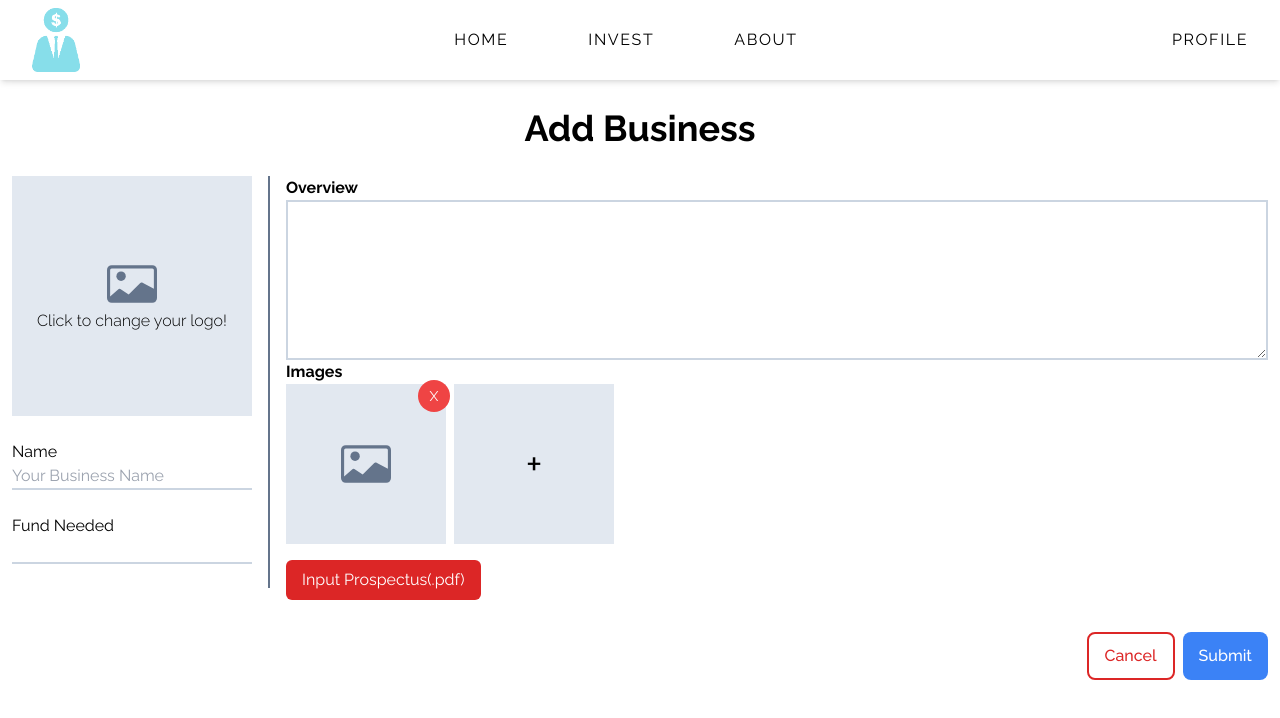
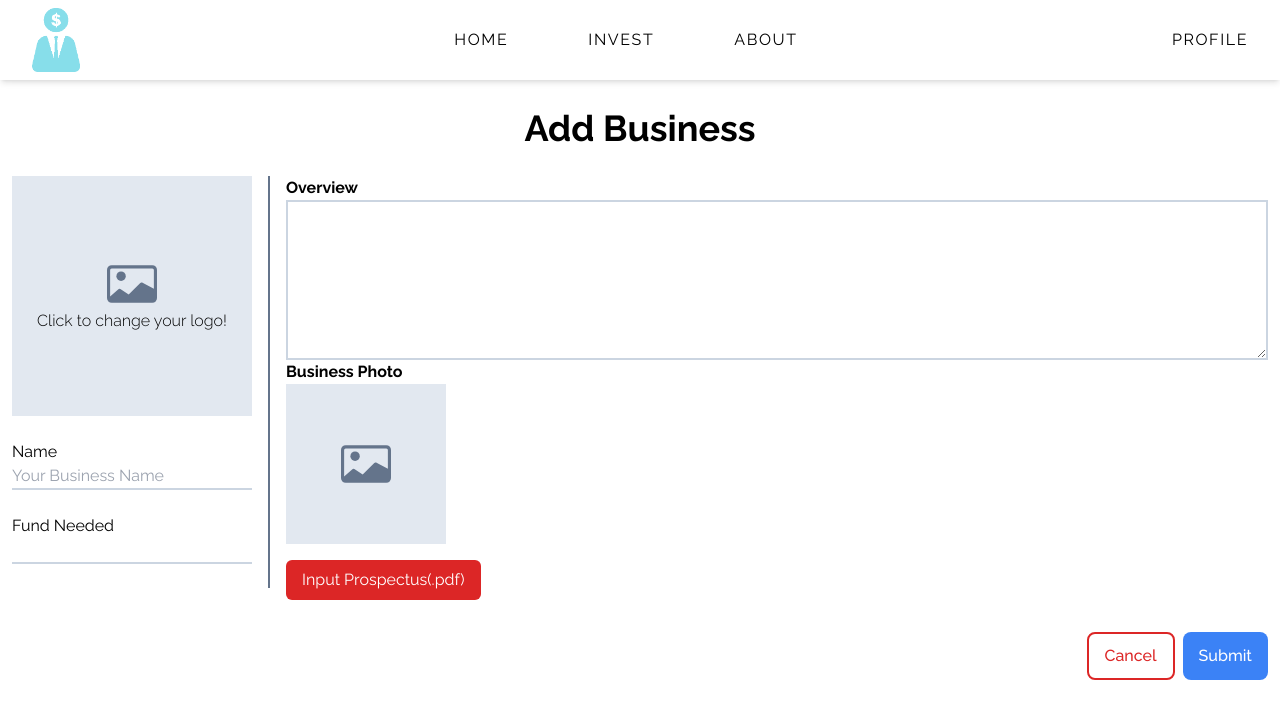
Before and after one commit to yonatan-nyo/final-project-client, a Next.js app: page /invest/add in a window 1280 px wide. Shown: the top 718 px of the page. Built offline with nearby package versions, Linux system fonts and the light colour scheme.

Commit message:
addImages

```diff
--- a/app/invest/add/page.jsx
+++ b/app/invest/add/page.jsx
@@ -5,8 +5,8 @@ import "./investAdd.css";
 import ImageInput from "@/components/ImageInput";
 
 const Page = () => {
-  const [logo, setLogo] = useState(null);
-  const [images, setImages] = useState([{ name: "", file: "" }]);
+  const [logo, setLogo] = useState({});
+  const [image, setImage] = useState({});
   const [selectedFile, setSelectedFile] = useState({ name: "" });
 
   const handleFileChange = (event) => {
@@ -14,25 +14,13 @@ const Page = () => {
     setSelectedFile(file);
   };
 
-  const handleAddImage = () => {
-    setImages([...images, { name: "", file: "" }]);
-  };
-
-  const handleDeleteImage = (index) => {
-    const updatedImages = [...images];
-    updatedImages.splice(index, 1);
-    setImages(updatedImages);
-  };
-
   const handleSubmit = (event) => {
     event.preventDefault();
 
     const fd = new FormData(event.target);
 
-    images.forEach((image, index) => {
-      const file = new File([image.file], image.name);
-      fd.append(`image${index}`, file);
-    });
+    fd.append(`logo`, logo, logo.name);
+    fd.append(`image`, image, image.name);
 
     const name = event.target.name.value;
     const fundNeeded = event.target.fundNeeded.value;
@@ -42,13 +30,15 @@ const Page = () => {
     fd.append("fundNeeded", fundNeeded);
     fd.append("overview", overview);
 
-    console.log(fd, "ffffffddddddddd");
+    for (const p of fd) {
+      let name = p[0];
+      let value = p[1];
+
+      console.log(name, value);
+    }
+
     console.log("Form submitted!");
   };
-
-  useEffect(() => {
-    console.log(logo);
-  }, [logo]);
 
   return (
     <div className="max-w-[1450px] mx-auto px-3 flex flex-col">
@@ -100,25 +90,11 @@ const Page = () => {
               ></textarea>
 
               <label htmlFor="images" className="font-bold">
-                Images
+                Business Photo
               </label>
               <div className="flex gap-2">
-                {images.map((image, index) => (
-                  <div key={index} className="relative flex gap-2">
-                    <ImageInput size="small" />
-                    <button
-                      className="w-8 h-8 bg-red-500 text-white rounded-full flex justify-center items-center text-sm absolute -top-1 -right-1"
-                      onClick={() => handleDeleteImage(index)}
-                    >
-                      X
-                    </button>
-                  </div>
-                ))}
-                <div
-                  className="w-32 h-32 sm:w-40 sm:h-40 bg-slate-200 cursor-pointer flex justify-center items-center flex-col"
-                  onClick={handleAddImage}
-                >
-                  <p className="text-[40px]">+</p>
+                <div className="relative flex gap-2">
+                  <ImageInput size="small" setImageFIle={setImage} />
                 </div>
               </div>
 
```
Also changed, not shown: components/ImageInput.jsx (+7 -2 lines).
